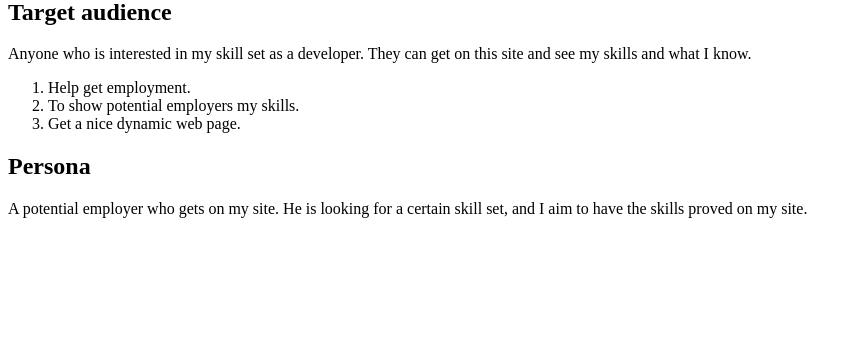
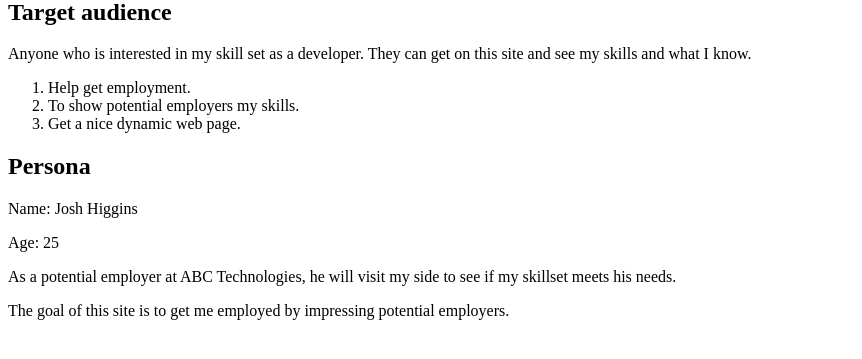
Before and after one commit to MartyBonacci/PersonWebProject, a PHP site: page /public_html/documentation/milestone-1.php in a window 1280 px wide. Shown: the part 196-555 px from the top of the page, without its empty margins (0-862 px from the left). Run offline with PHP 8.4, Linux system fonts and the light colour scheme.

Commit message:
Added persona

```diff
--- a/public_html/documentation/milestone-1.php
+++ b/public_html/documentation/milestone-1.php
@@ -27,7 +27,12 @@
 		</div>
 		<div id="persona">
 			<h2>Persona</h2>
-			<p>A potential employer who gets on my site.  He is looking for a certain skill set, and I aim to have the skills proved on my site.</p>
+			<p>Name: Josh Higgins</p>
+			<p>Age: 25</p>
+			<p>As a potential employer at ABC Technologies, he will visit my side to see if my skillset meets his needs.</p>
+			<p>The goal of this site is to get me employed by impressing potential employers.</p>
+
+
 		</div>
 	</body>
 </html>
```
